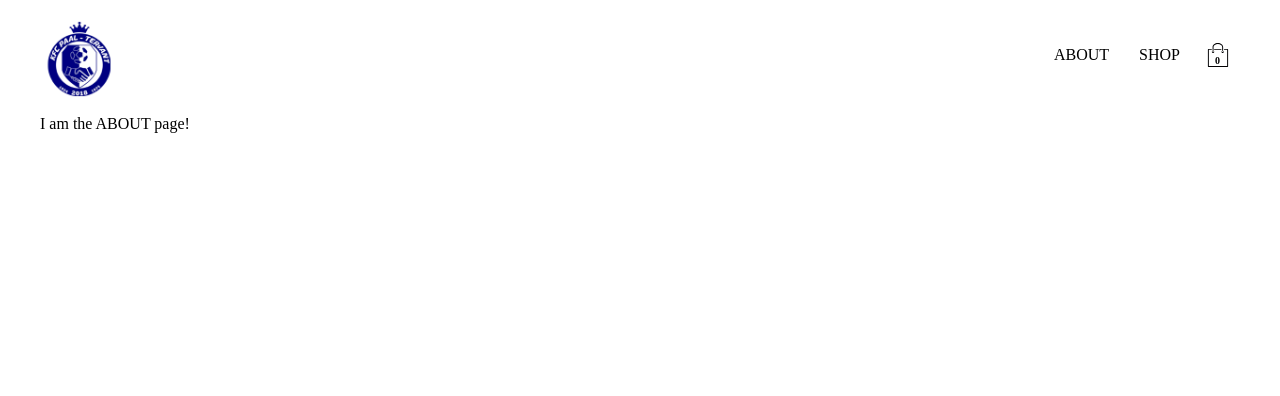
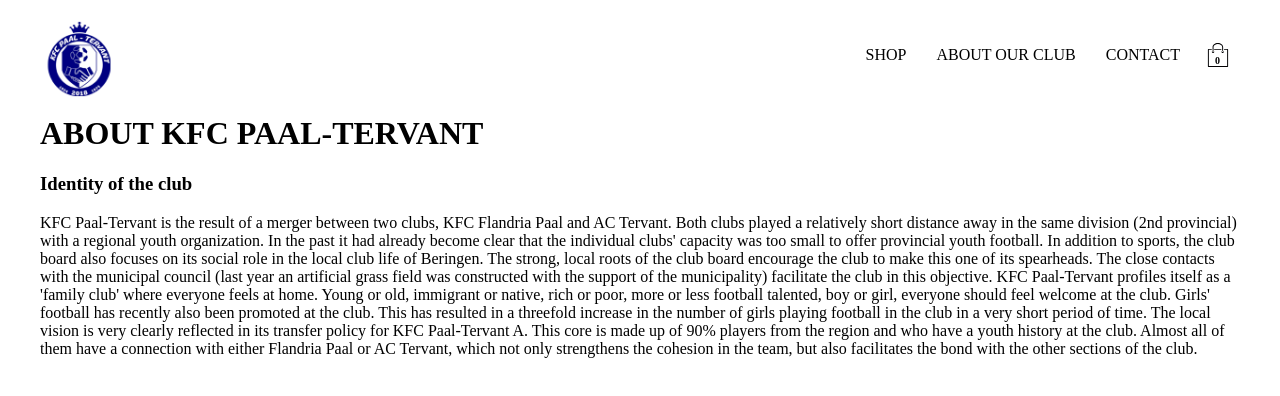
Before and after one commit to popovalexei/webshopV1, a React (Create React App) app: page /about in a window 1280 px wide. Shown: the top 396 px of the page. Built offline with nearby package versions, Linux system fonts and the light colour scheme; a web font is replaced by a local one.

Commit message:
added about and contact components

```diff
--- a/src/App.js
+++ b/src/App.js
@@ -6,6 +6,7 @@
 import Shop from './routes/shop/shop.component.jsx';
 import Checkout from './routes/checkout/checkout.component.jsx';
 import About from './routes/about/about.component.jsx';
+import Contact from './routes/contact/contact.component.jsx';
 
 const App = () => {
   return (
@@ -15,6 +16,7 @@
         <Route path="shop" element={<Shop />} />
         <Route path="checkout" element={<Checkout />} />
         <Route path="about" element={<About />} />
+        <Route path="contact" element={<Contact />} />
       </Route>
     </Routes>
   );
--- a/src/components/product-card/product-card.component.jsx
+++ b/src/components/product-card/product-card.component.jsx
@@ -15,7 +15,7 @@
       <img src={imageUrl} alt={`${name}`} />
       <div className="footer">
         <span className="name">{name}</span>
-        <span className="price">{price}</span>
+        <span className="price">${price}</span>
       </div>
       <Button buttonType="inverted" onClick={addProductToCart}>
         Add to card
--- a/src/routes/about/about.component.jsx
+++ b/src/routes/about/about.component.jsx
@@ -1,5 +1,35 @@
 const About = () => {
-  return <div>I am the ABOUT page!</div>;
+  return (
+    <div className="about-container">
+      <h1>ABOUT KFC PAAL-TERVANT</h1>
+
+      <h3>Identity of the club</h3>
+      <div>
+        KFC Paal-Tervant is the result of a merger between two clubs, KFC
+        Flandria Paal and AC Tervant. Both clubs played a relatively short
+        distance away in the same division (2nd provincial) with a regional
+        youth organization. In the past it had already become clear that the
+        individual clubs' capacity was too small to offer provincial youth
+        football. In addition to sports, the club board also focuses on its
+        social role in the local club life of Beringen. The strong, local roots
+        of the club board encourage the club to make this one of its spearheads.
+        The close contacts with the municipal council (last year an artificial
+        grass field was constructed with the support of the municipality)
+        facilitate the club in this objective. KFC Paal-Tervant profiles itself
+        as a 'family club' where everyone feels at home. Young or old, immigrant
+        or native, rich or poor, more or less football talented, boy or girl,
+        everyone should feel welcome at the club. Girls' football has recently
+        also been promoted at the club. This has resulted in a threefold
+        increase in the number of girls playing football in the club in a very
+        short period of time. The local vision is very clearly reflected in its
+        transfer policy for KFC Paal-Tervant A. This core is made up of 90%
+        players from the region and who have a youth history at the club. Almost
+        all of them have a connection with either Flandria Paal or AC Tervant,
+        which not only strengthens the cohesion in the team, but also
+        facilitates the bond with the other sections of the club.
+      </div>
+    </div>
+  );
 };
 
 export default About;
--- /dev/null
+++ b/src/routes/contact/contact.component.jsx
@@ -0,0 +1,20 @@
+const Contact = () => {
+  return (
+    <div className="about-container">
+      <h1>Below you will find the necessary contact details of the club</h1>
+      <div>
+        * BOARD: main board@kfcpaaltervant.be * YOUTH BOARD:
+        youthsection@kfcpaaltervant.be * CLOTHING: kledij@kfcpaaltervant
+        0476/23.32.82 * AUTHORIZED CORROSPONDENT – ACCIDENT REPORT:
+        piet.peeters1@hotmail.com 0472/55.50.62 * TVJO/YOUTH COORDINATOR UPPER
+        SCHOOL: tvjobb@kfcpaaltervant.be 0495/91.50.32 * YOUTH COORDINATOR
+        MIDDLE BUILDING: jcmb@kfcpaaltervant.be 0471/28.14.79 * YOUTH
+        COORDINATOR LOWER SCHOOL: jcob@kfcpaaltervant.be 0493/78.62.24 * YOUTH
+        ADMINISTRATION / PSD: patrick.renders@kfcpaaltervant.be 0495/51.41.75 *
+        SENIORS: stef.aerts@hotmail.com 0479/96.55.14
+      </div>
+    </div>
+  );
+};
+
+export default Contact;
--- a/src/routes/navigation/navigation.component.jsx
+++ b/src/routes/navigation/navigation.component.jsx
@@ -18,11 +18,14 @@
           <img className="logo" src={logo} alt="Logo" />
         </Link>
         <div className="nav-links-container">
-          <Link className="nav-link" to="/about">
-            ABOUT
-          </Link>
           <Link className="nav-link" to="/shop">
             SHOP
+          </Link>
+          <Link className="nav-link" to="/about">
+            ABOUT OUR CLUB
+          </Link>
+          <Link className="nav-link" to="/contact">
+            CONTACT
           </Link>
           <CartIcon />
         </div>
```
